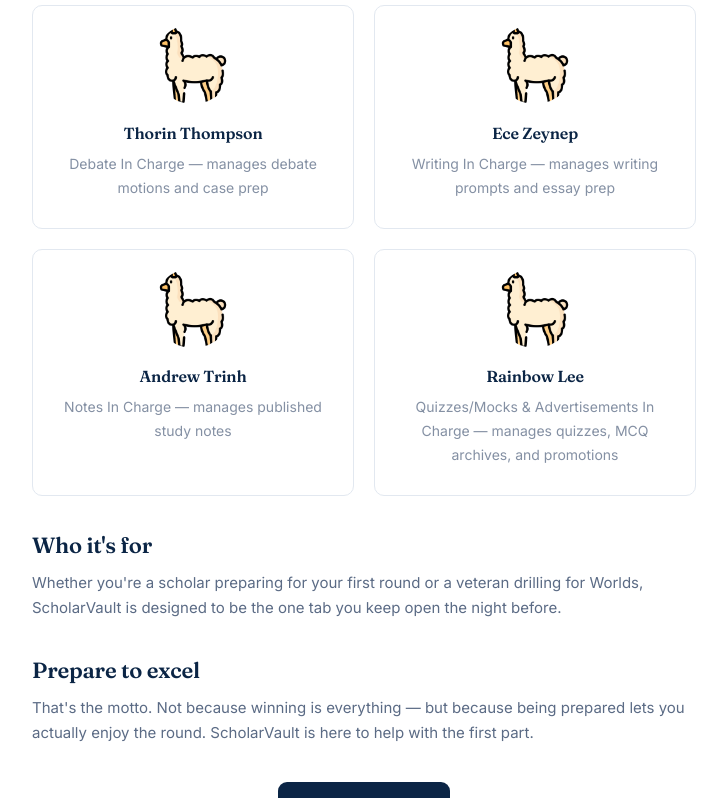
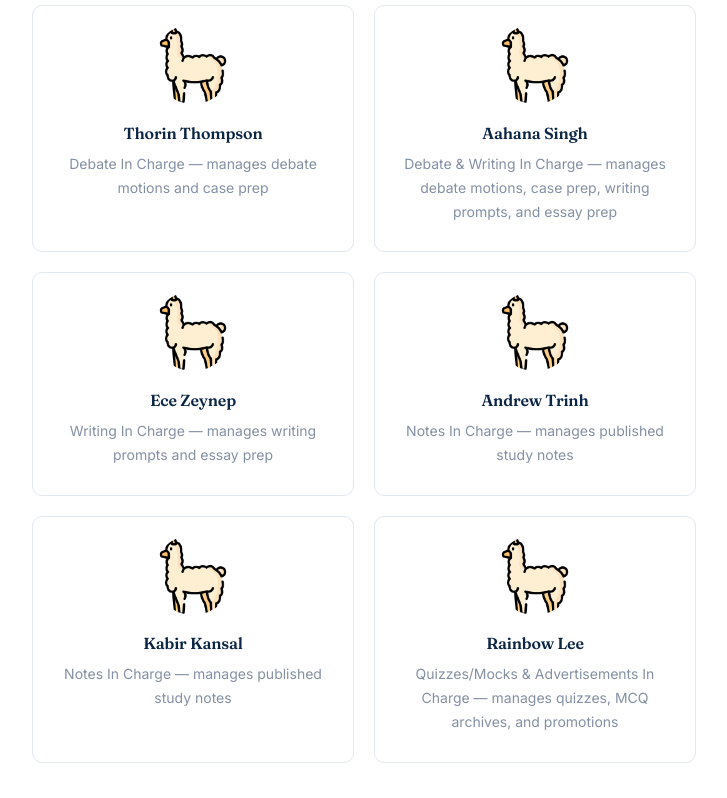
Before and after one commit to gatik-khonde/scholarvault-app, a Next.js app: page /about in a window 1280 px wide. Shown: the part 900-1698 px from the top of the page, without its empty margins (276-1003 px from the left). Built offline with nearby package versions, Linux system fonts and the light colour scheme.

Commit message:
Update page.js

```diff
--- a/app/about/page.js
+++ b/app/about/page.js
@@ -53,12 +53,17 @@
               At the Muscat Regional Round in 2026, Gatik and his team achieved the first place overall at Team Debate.
             </p>
            </div>
-                              <h2>Meet the Team</h2>
+                                    <h2>Meet the Team</h2>
         <div style={{ display: "grid", gridTemplateColumns: "repeat(auto-fit, minmax(240px, 1fr))", gap: "20px", marginBottom: "24px" }}>
           <div style={{ border: "1px solid var(--line)", borderRadius: "10px", padding: "18px", textAlign: "center" }}>
             <img src="/alpaca.png" alt="Thorin Thompson" style={{ width: "80px", height: "80px", borderRadius: "50%", objectFit: "cover", marginBottom: "10px" }} />
             <h3 style={{ fontSize: "16px", marginBottom: "6px" }}>Thorin Thompson</h3>
             <p style={{ fontSize: "14px", opacity: 0.75 }}>Debate In Charge — manages debate motions and case prep</p>
+          </div>
+          <div style={{ border: "1px solid var(--line)", borderRadius: "10px", padding: "18px", textAlign: "center" }}>
+            <img src="/alpaca.png" alt="Aahana Singh" style={{ width: "80px", height: "80px", borderRadius: "50%", objectFit: "cover", marginBottom: "10px" }} />
+            <h3 style={{ fontSize: "16px", marginBottom: "6px" }}>Aahana Singh</h3>
+            <p style={{ fontSize: "14px", opacity: 0.75 }}>Debate &amp; Writing In Charge — manages debate motions, case prep, writing prompts, and essay prep</p>
           </div>
           <div style={{ border: "1px solid var(--line)", borderRadius: "10px", padding: "18px", textAlign: "center" }}>
             <img src="/alpaca.png" alt="Ece Zeynep" style={{ width: "80px", height: "80px", borderRadius: "50%", objectFit: "cover", marginBottom: "10px" }} />
@@ -71,11 +76,17 @@
             <p style={{ fontSize: "14px", opacity: 0.75 }}>Notes In Charge — manages published study notes</p>
           </div>
           <div style={{ border: "1px solid var(--line)", borderRadius: "10px", padding: "18px", textAlign: "center" }}>
+            <img src="/alpaca.png" alt="Kabir Kansal" style={{ width: "80px", height: "80px", borderRadius: "50%", objectFit: "cover", marginBottom: "10px" }} />
+            <h3 style={{ fontSize: "16px", marginBottom: "6px" }}>Kabir Kansal</h3>
+            <p style={{ fontSize: "14px", opacity: 0.75 }}>Notes In Charge — manages published study notes</p>
+          </div>
+          <div style={{ border: "1px solid var(--line)", borderRadius: "10px", padding: "18px", textAlign: "center" }}>
             <img src="/alpaca.png" alt="Rainbow Lee" style={{ width: "80px", height: "80px", borderRadius: "50%", objectFit: "cover", marginBottom: "10px" }} />
             <h3 style={{ fontSize: "16px", marginBottom: "6px" }}>Rainbow Lee</h3>
             <p style={{ fontSize: "14px", opacity: 0.75 }}>Quizzes/Mocks &amp; Advertisements In Charge — manages quizzes, MCQ archives, and promotions</p>
           </div>
         </div>
+
 
 
             <h2>Who it's for</h2>
```
